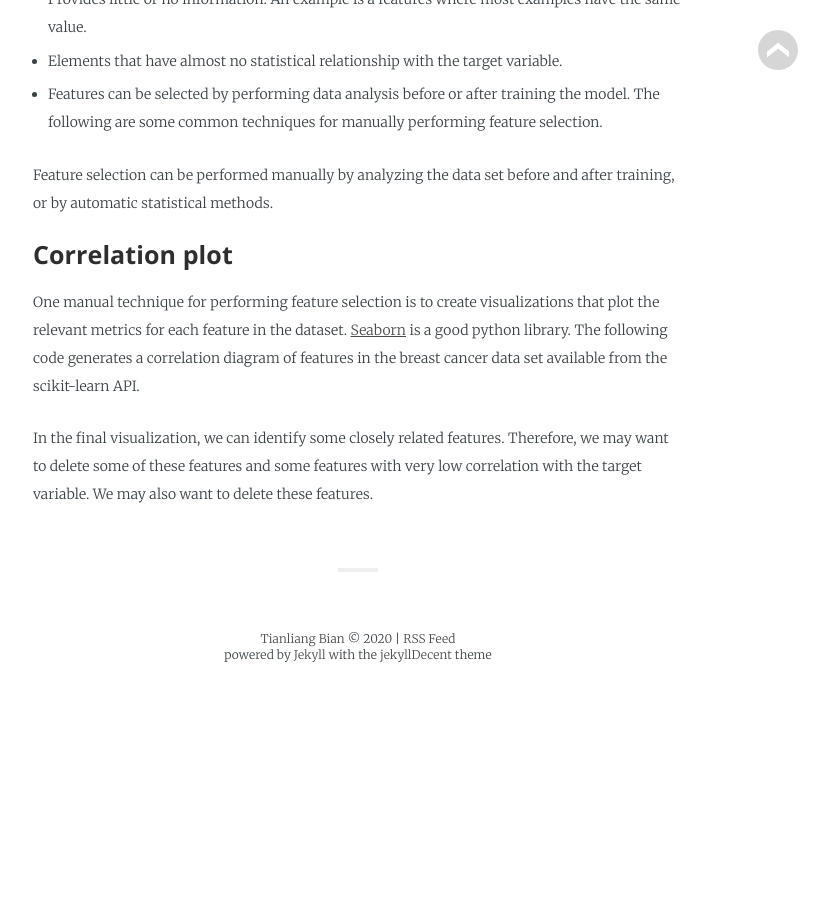
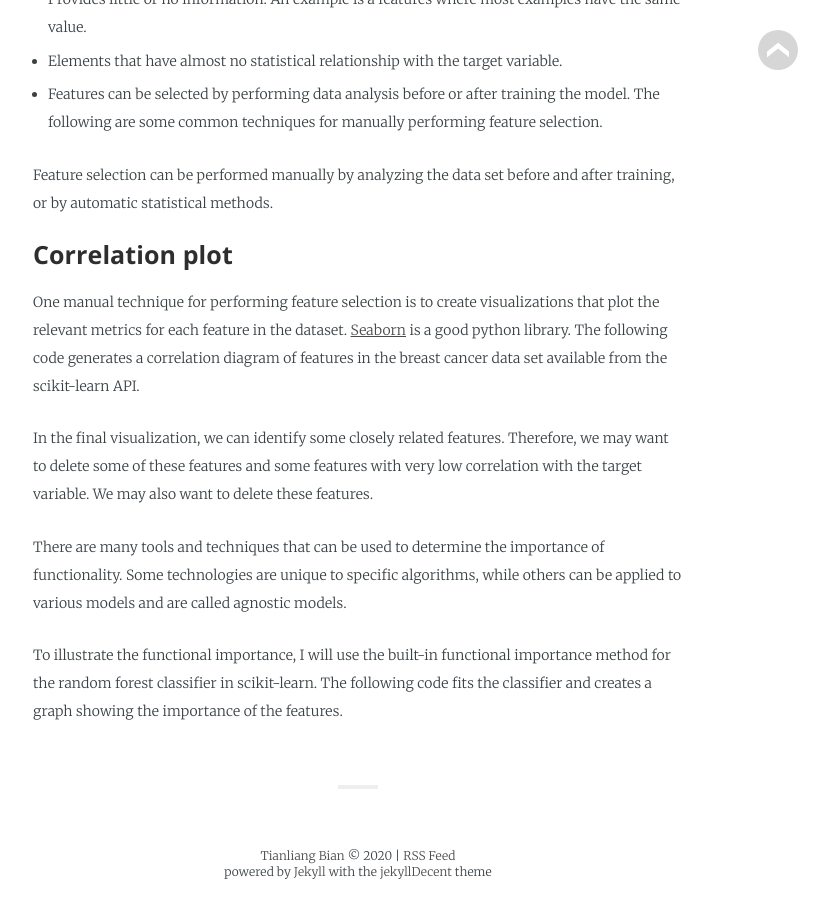
Before and after one commit to TyrionBian/tyrionbian.github.io, a Jekyll site: the page built from _posts/2019-10-16-Model_Feature.md, in a window 1280 px wide and 900 px high, scrolled down 1904 px. Shown: the whole window, without its empty margins (282-1111 px from the left). Built offline with Jekyll 4.4.1, drawn with Linux system fonts in a browser that asks for light colours; some web fonts are replaced; before the commit the page ends 2587 px from its top, so only the background shows below that.

Commit message:
Update 2019-10-16-Model_Feature.md

```diff
--- a/_posts/2019-10-16-Model_Feature.md
+++ b/_posts/2019-10-16-Model_Feature.md
@@ -55,7 +55,12 @@ Provides little or no information. An example is a features where most examples
 Feature selection can be performed manually by analyzing the data set before and after training, or by automatic statistical methods.
 
 ### Correlation plot
+
 One manual technique for performing feature selection is to create visualizations that plot the relevant metrics for each feature in the dataset. [Seaborn](https://seaborn.pydata.org/) is a good python library.
 The following code generates a correlation diagram of features in the breast cancer data set available from the scikit-learn API.
 
 In the final visualization, we can identify some closely related features. Therefore, we may want to delete some of these features and some features with very low correlation with the target variable. We may also want to delete these features.
+
+There are many tools and techniques that can be used to determine the importance of functionality. Some technologies are unique to specific algorithms, while others can be applied to various models and are called agnostic models.
+
+To illustrate the functional importance, I will use the built-in functional importance method for the random forest classifier in scikit-learn. The following code fits the classifier and creates a graph showing the importance of the features.
```
